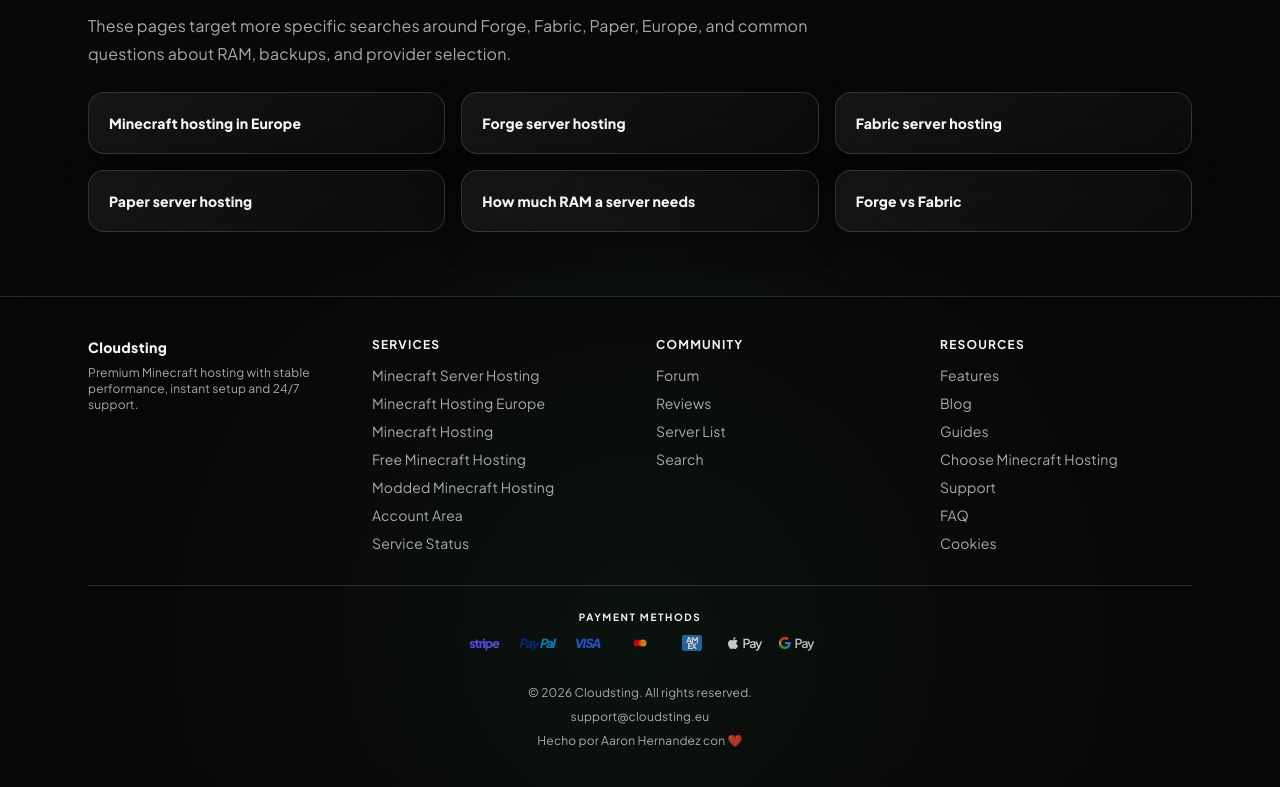
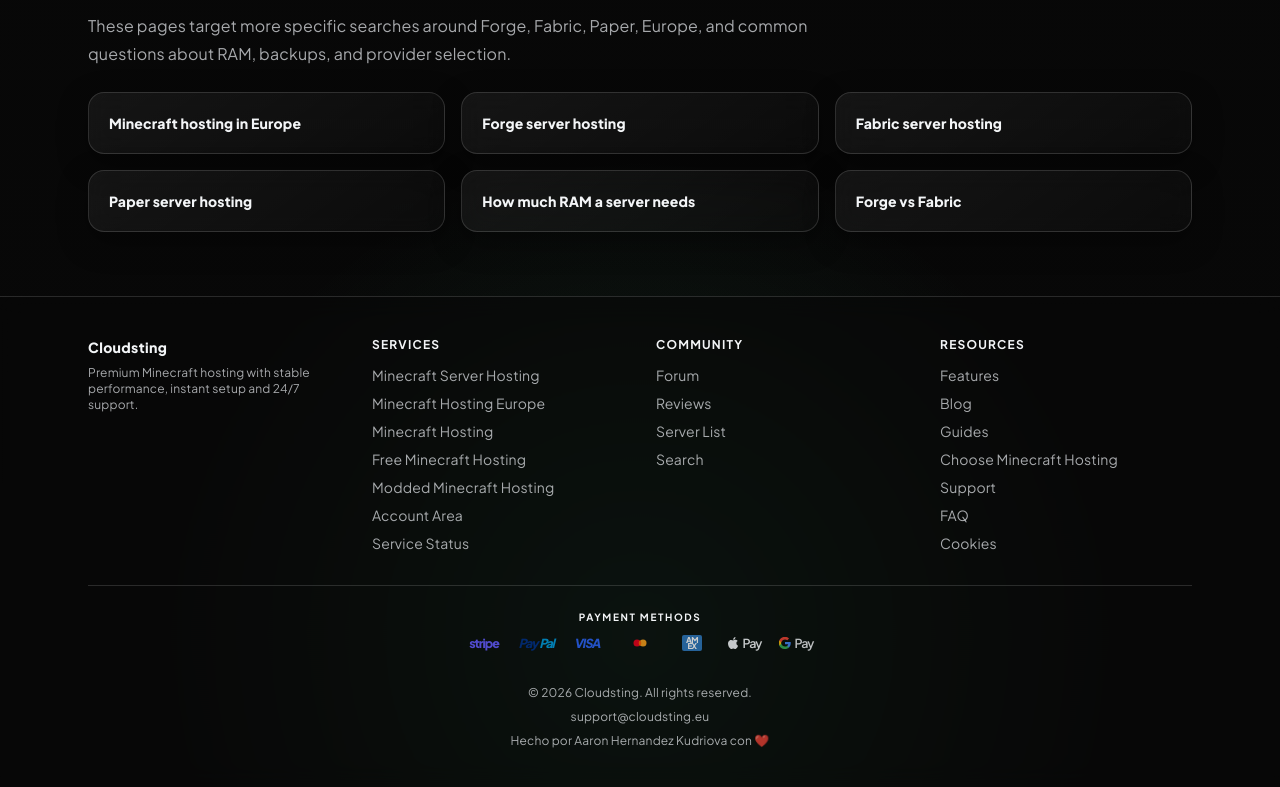
Before and after one commit to KayXDev/Cloudsting, a Next.js app: page / in a window 1280 px wide. Shown: the part 2296-3083 px from the top of the page. Built offline with nearby package versions, Linux system fonts and the light colour scheme; no server answers; the database is empty.

Commit message:
chore: commit remaining pending changes

```diff
--- a/src/components/Footer.tsx
+++ b/src/components/Footer.tsx
@@ -177,7 +177,7 @@ export function Footer() {
         </div>
 
         <div className="mt-2 text-center text-xs text-[color:var(--muted)]">
-          Hecho por Aaron Hernandez con ❤️
+          Hecho por Aaron Hernandez Kudriova con ❤️
         </div>
       </Container>
     </footer>
```
